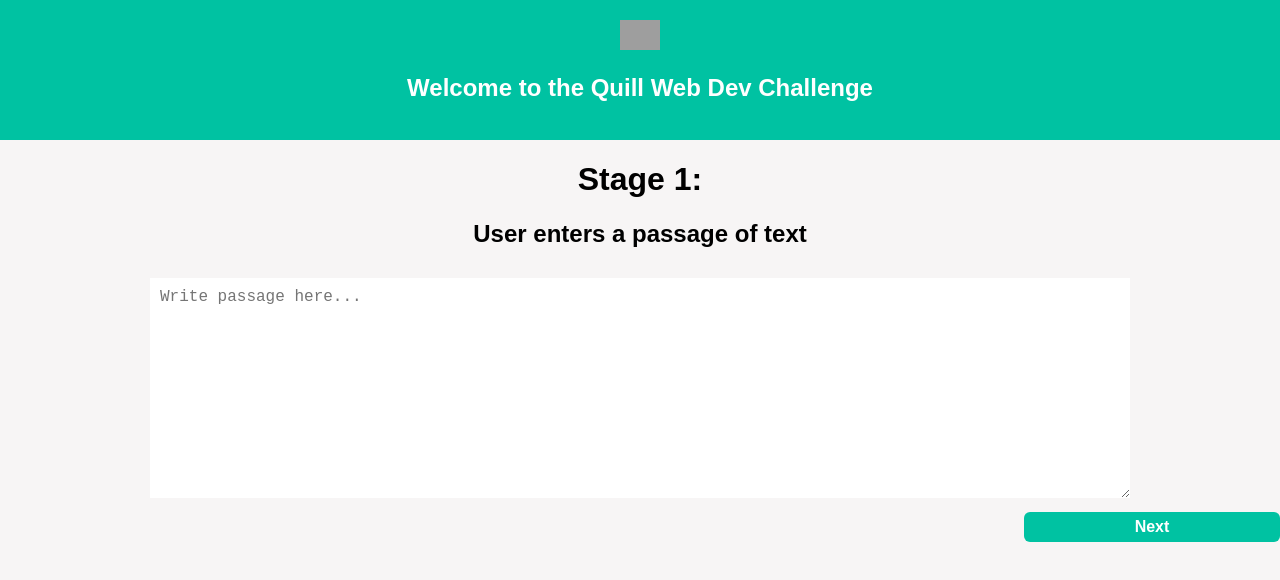
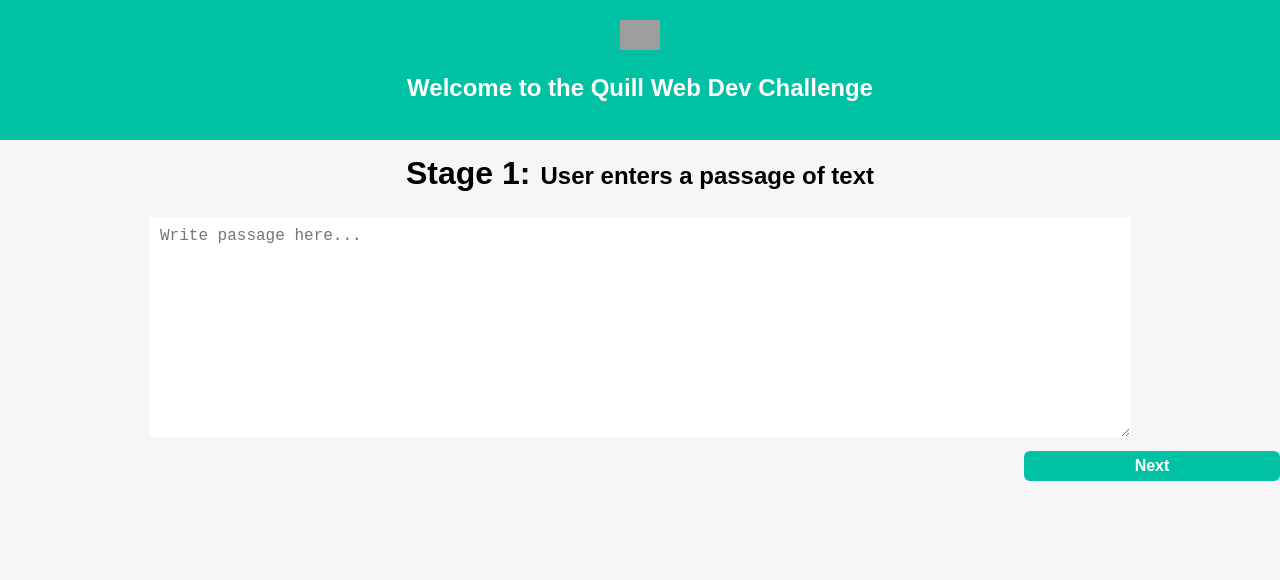
Before and after one commit to codeLovingYogi/react_js_web_dev_challenge, a React (Create React App) app: page / in a window 1280 px wide. Both pictures are taken after a click on the button "Add Passage". Shown: the top 580 px of the page. Built offline with nearby package versions, Linux system fonts and the light colour scheme; grey boxes are pictures that could not be loaded.

Commit message:
Update styling, formatting, and comments

```diff
--- a/src/App.css
+++ b/src/App.css
@@ -19,6 +19,15 @@
 
 .App-intro {
   font-size: large;
+}
+
+header {
+  padding: 15px;
+}
+
+.header {
+  display: inline;
+  padding: 5px;
 }
 
 .addButton {
--- a/src/Components/GetDiffs.js
+++ b/src/Components/GetDiffs.js
@@ -6,48 +6,53 @@
 
 var methods = {
 	getEdits: function(original, edit) {
+		// Run diff tool to find differences in original and edited passages
 		var diff = jsdiff.diffChars(original, edit);
 		var n = diff.length
-		var countPrior = 0;
-		var countAfter = 0;
+		var countPrior = 0; // Track previous rows to review
+		var countAfter = 0; // To skip rows already reviewed
+
+		// Loop through list of change objects returned from diff tool
 		for (var i = 0; i < n; i++) {
 			var original = "";
 			var edit = "";
 			var priorWord = "";
 			var remWord = "";
 			var remWordEdit = "";
-			var current = diff[i]
+			var current = diff[i];
 			var prior = diff[i-1];
 			var rem;	// To loop through diff for rest of word
+
 			countPrior++;
-			if (current['added'] || current['removed']){
-				if(current['added']) {
+
+			if (current['added'] || current['removed']) {
+				if (current['added']) {
 					// 'Added' items are edits
 					// Look for previous portion of word
 					// Handle if single word is added
-					if (prior && prior['value'] === ' ' && current['value'][current['value'].length-1] === ' '){
+					if (prior && prior['value'] === ' ' && current['value'][current['value'].length-1] === ' ') {
 						original = priorWord;
 						edit = current['value'];
-					}
-					else {
+					} else {
+						// Find first part of word if any
 						priorWord = this.getPriorWord(diff, i, countPrior);
+
 						// Find remaining portion of word
 						for (var y = 1; y < n; y++) {
 							countAfter++;
 							rem = diff[i + y];
-							if(rem){
+							if (rem) {
 								if (rem['removed']) {
 									remWord += rem;
-								}
-								else if (rem['added']) {
+								} else if (rem['added']) {
 									remWordEdit += rem['value'];
-								}
-								else if (!(rem['added']) && !(rem['removed'])){
+								} else if (!(rem['added']) && !(rem['removed'])) {
 									remWord += this.getRemWord(rem['value']);
 									break;
 								}
 							}
 						}
+
 						original = priorWord + remWordEdit + remWord;
 						edit = priorWord + current['value'] + remWord;
 						i += countAfter - 1;
@@ -57,35 +62,38 @@
 					// 'Removed' items were in original passage
 					// Look for previous portion of word
 					// Handle if single word is removed
-					if (prior && prior['value'] === ' ' && current['value'][current['value'].length-1] === ' '){
+					if (prior && prior['value'] === ' ' && current['value'][current['value'].length-1] === ' ') {
 						edit = priorWord;
 						original = current['value'];
 					}
-					else{
+					else {
+						// Find first part of word if any
 						priorWord = this.getPriorWord(diff, i, countPrior);
+
 						// Find remaining portion of word
 						for (var z = 1; z < n; z++) {
 							countAfter++;
 							rem = diff[i + z];
-							if(rem){
+							if (rem) {
 								if (rem['removed']) {
 									remWord += rem;
-								}
-								else if (rem['added']) {
+								} else if (rem['added']) {
 									remWordEdit += rem['value'];
-								}
-								else if (!(rem['added']) && !(rem['removed'])){
-									if (rem['value'] === ' '){
+								} else if (!(rem['added']) && !(rem['removed'])) {
+									if (rem['value'] === ' ') {
 										break;
 									}
+
 									remWord += this.getRemWord(rem['value']);
 									remWordEdit += this.getRemWord(rem['value'])
+
 									if (rem['value'].length !== 1) {
 										break;
 									}
 								}
 							}
 						}
+
 						original = priorWord + current['value'] + remWord;
 						edit = priorWord + remWordEdit;
 						i += countAfter - 1;
@@ -103,9 +111,9 @@
 	// Get only the last word in long string of unchanged text
 	getPriorWord: function(diff, i, countPrior) {
 		var priorWords = "";
-		for(var x = 1; x < countPrior; x++){
+		for (var x = 1; x < countPrior; x++) {
 			var prev = diff[i - x]['value'];
-			if(prev[prev.length - 1] !== ' '){
+			if (prev[prev.length - 1] !== ' ') {
 				priorWords = prev.split(' ')
 				return (priorWords[priorWords.length - 1]);
 			}
--- a/src/Components/Passage.js
+++ b/src/Components/Passage.js
@@ -1,12 +1,10 @@
 import React, { Component } from 'react'
 import '../App.css';
-import Concept from './Concept'
 import StageOne from './StageOne'
 import StageTwo from './StageTwo'
 import StageThree from './StageThree'
 import Review from './Review'
 import AllPassages from './AllPassages'
-var diffs = require('./GetDiffs');
 
 class Passage extends Component {
 	// Main component to track passage entry stage and information
@@ -63,7 +61,7 @@
 
 	// Renders different components based on passage's current stage
 	render() {
-		switch(this.state.stage){
+		switch(this.state.stage) {
 			case 1:
 				return <StageOne passage={this.state.passage} onChange={this.savePassage} nextStage={this.incrementStage} />;
 				break;
--- a/src/Components/Review.js
+++ b/src/Components/Review.js
@@ -15,12 +15,12 @@
 	}
 
 	eachConcept(edit, i) {
-		return(
+		return (
 			<ConceptEdit key={i} index={i} original={edit.original} edit={edit.edit} select={edit.concept} />
 		)
 	}
 
-	handleConceptChange(i, concept){
+	handleConceptChange(i, concept) {
 		var arr = this.props.edits;
 		arr[i]['concept'] = concept;
 		this.props.onChange(arr);
@@ -31,16 +31,17 @@
 	}
 
 	render() {
-		if(this.state.saved){
-			return(
+		if (this.state.saved) {
+			return (
 				<h1>Passage Saved</h1>
 			)
-		}
-		else{
+		} else {
 			return (
 				<main>
-					<h1>Stage 4:</h1>
-					<h2>Review</h2>
+					<header>
+						<h1 className="header">Stage 4:</h1>
+						<h2 className="header">Review</h2>
+					</header>
 					<section>
 						<h3>Passage:</h3>
 						<textarea readOnly className="passage" defaultValue={this.props.passage} />
--- a/src/Components/StageOne.js
+++ b/src/Components/StageOne.js
@@ -20,8 +20,7 @@
 		var passage = this.refs.inputText.value;
 		if(passage === "") {
 			alert("Please enter passage text.");
-		}
-		else {
+		} else {
 			this.props.nextStage();
 		}
 	}
@@ -29,8 +28,10 @@
 	render() {
 		return (
 			<main>
-				<h1>Stage 1:</h1>
-				<h2 >User enters a passage of text</h2>
+				<header>
+					<h1 className="header">Stage 1:</h1>
+					<h2 className="header">User enters a passage of text</h2>
+				</header>
 				<section>
 					<textarea onChange={this.handleChange} ref="inputText" className="passage" placeholder="Write passage here..."/>
 				</section>
--- a/src/Components/StageThree.js
+++ b/src/Components/StageThree.js
@@ -20,13 +20,13 @@
 
 	// Render view for each edit and selected concept
 	eachConcept(edit, i) {
-		return(
+		return (
 			<Concept key={i} index={i} original={edit.original} edit={edit.edit} select={edit.concept} onChange={this.handleConceptChange} deleteFromConcepts={this.deleteConcept} />
 		)
 	}
 
 	// Upon selection of concept, save to parent list of edits
-	handleConceptChange(i, concept){
+	handleConceptChange(i, concept) {
 		var arr = this.props.edits;
 		arr[i]['concept'] = concept;
 		this.props.onChange(arr);
@@ -35,8 +35,10 @@
 	render() {
 		return (
 			<main>
-				<h1>Stage 3:</h1>
-				<h2>User assigns concepts to the edits</h2>
+				<header>
+					<h1 className="header">Stage 3:</h1>
+					<h2 className="header">User assigns concepts to the edits</h2>
+				</header>
 				<section>
 					{
 						this.props.edits.map(this.eachConcept)
--- a/src/Components/StageTwo.js
+++ b/src/Components/StageTwo.js
@@ -19,10 +19,9 @@
   	// Check that passage was modified, find edits, and advance to next stage
 	nextStage() {
 		var edited = this.refs.editedText.value;
-		if(this.props.passage === edited) {
+		if (this.props.passage === edited) {
 			alert("No edits entered in passage.");
-		}
-		else {
+		} else {
 			// Use diff tool to find edits between original and edited passage
 			var edits = diffs.getEdits(this.props.passage, edited);
 			// Call parent function to save edits
@@ -34,8 +33,10 @@
 	render() {
 		return (
 			<main>
-				<h1>Stage 2:</h1>
-				<h2>User adds errors to the passage of text</h2>
+				<header>
+					<h1 className="header">Stage 2:</h1>
+					<h2 className="header">User adds errors to the passage of text</h2>
+				</header>
 				<section>
 					<textarea onChange={this.handleChange} ref="editedText" className="passage" defaultValue={this.props.passage}/>
 				</section>
```
Also changed, not shown: src/Components/AllPassages.js (+8 -9 lines).
